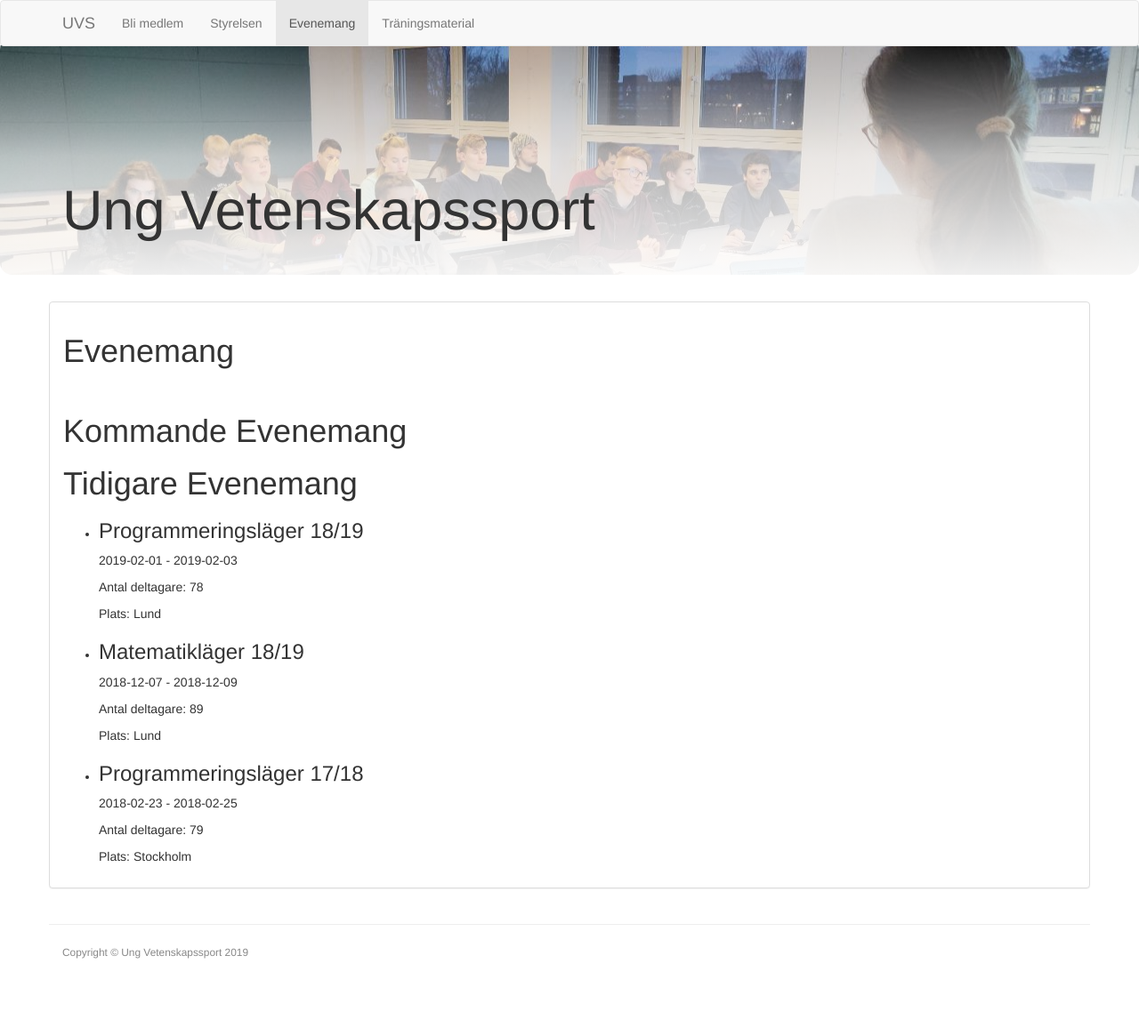
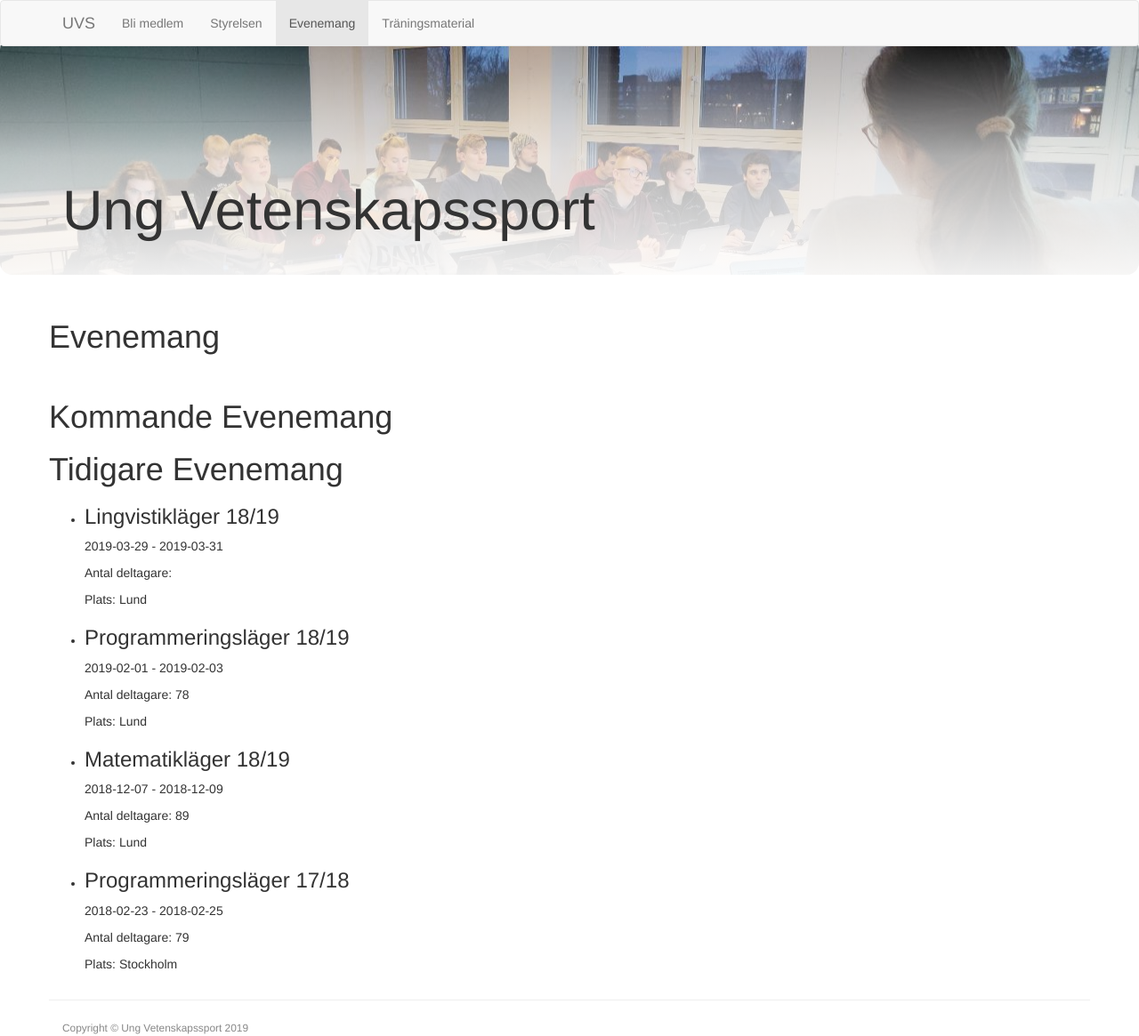
Before and after one commit to ungvetenskapssport/ungvetenskapssport.github.io, a Jekyll site: the page built from events.md, in a window 1280 px wide. Shown: the whole page at 89% size. Built offline with Jekyll 4.4.1, drawn with Linux system fonts in a browser that asks for light colours; nearby versions of some CDN libraries; before the commit the page ends 1080 px from its top, so only the background shows below that.

Commit message:
add post about linglager

```diff
--- a/_data/events.yml
+++ b/_data/events.yml
@@ -1,3 +1,8 @@
+- name: Lingvistikläger 18/19
+  startdate: 2019-03-29
+  enddate: 2019-03-31
+  location: Lund
+
 - name: Programmeringsläger 18/19
   startdate: 2019-02-01
   enddate: 2019-02-03
--- a/_layouts/page.html
+++ b/_layouts/page.html
@@ -2,12 +2,8 @@
 layout: base
 ---
 
-<div class="panel panel-default">
-    <div class="panel-body">
 {% if page.title %}
 <h1> {{ page.title }} </h1>
 <br>
 {% endif %}
-        {{ content}}
-    </div>
-</div>
+{{ content}}
--- a/_layouts/post.html
+++ b/_layouts/post.html
@@ -1,8 +1,8 @@
 ---
-layout: panel
+layout: base
 ---
 
-<h2 class="margin-top: 1em">{{ page.title }}</h2>
+<h2> {{ page.title }} </h2>
 <p class="meta">{{ page.date | date_to_string }}</p>
 
 <div class="post">
```
Also changed, not shown: _posts/2019-02-18-ling-camp.md (added, +13 -0 lines), 1 other file.
